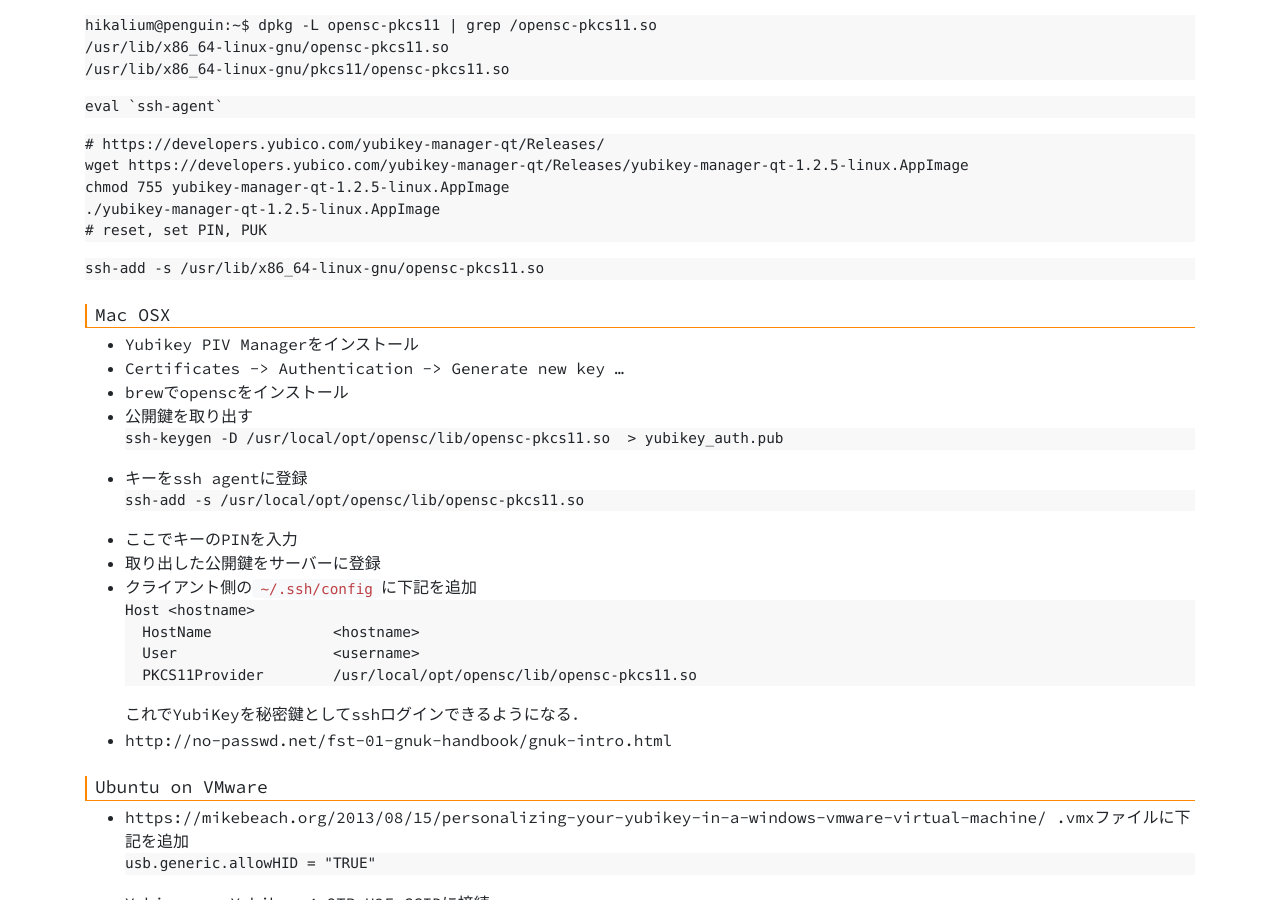
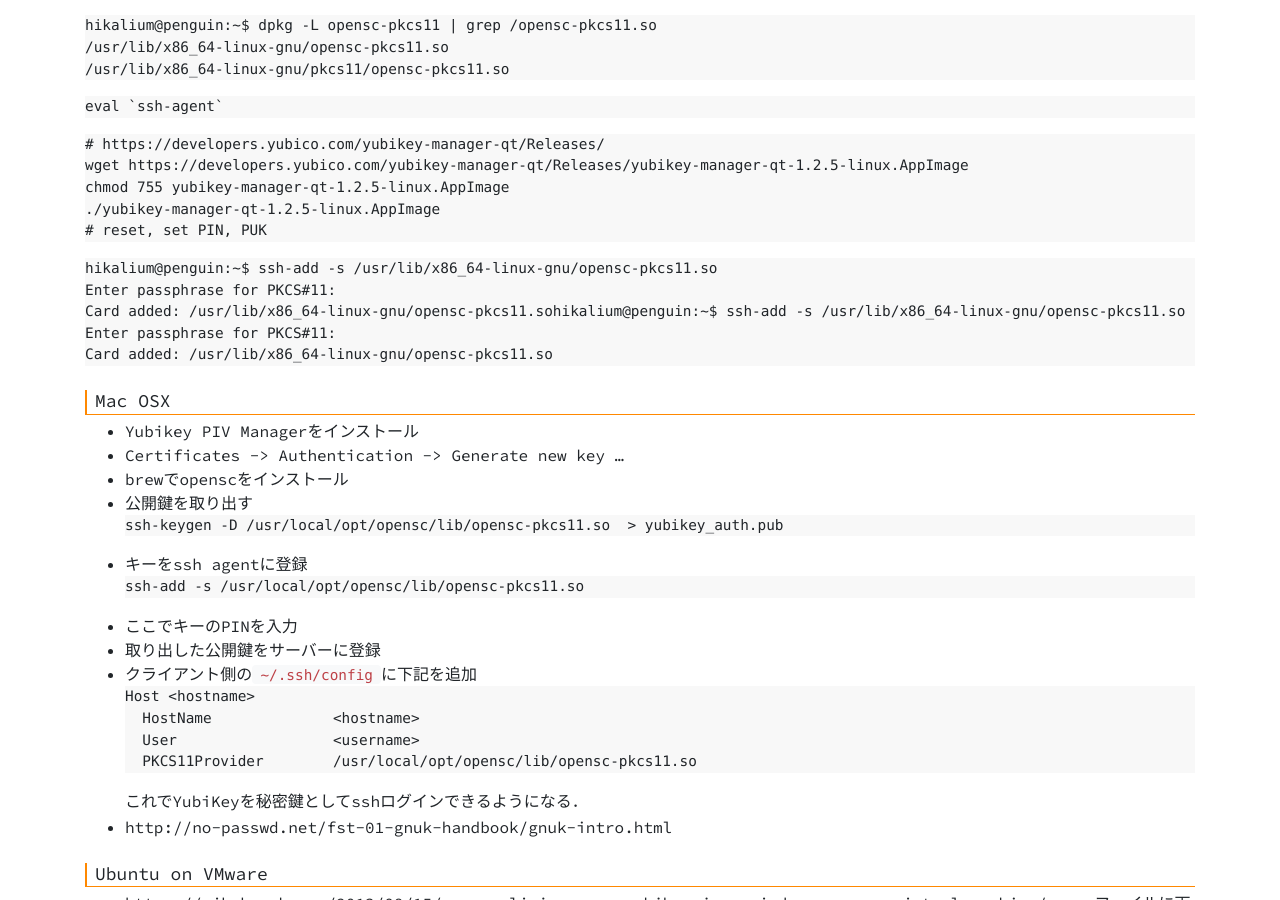
Before and after one commit to hikalium/hikalium.com, a Jekyll site: the page built from pages/note/yubikey.md, in a window 1280 px wide and 900 px high, scrolled down 496 px. Built offline with Jekyll 4.4.1, drawn with Linux system fonts in a browser that asks for light colours; our own code applies the rules of GitHub Pages for plain Markdown files.

Commit message:
Update yubikey.md

````diff
--- a/pages/note/yubikey.md
+++ b/pages/note/yubikey.md
@@ -39,7 +39,11 @@ chmod 755 yubikey-manager-qt-1.2.5-linux.AppImage
 ```
 
 ```
-ssh-add -s /usr/lib/x86_64-linux-gnu/opensc-pkcs11.so
+hikalium@penguin:~$ ssh-add -s /usr/lib/x86_64-linux-gnu/opensc-pkcs11.so
+Enter passphrase for PKCS#11:
+Card added: /usr/lib/x86_64-linux-gnu/opensc-pkcs11.sohikalium@penguin:~$ ssh-add -s /usr/lib/x86_64-linux-gnu/opensc-pkcs11.so
+Enter passphrase for PKCS#11:
+Card added: /usr/lib/x86_64-linux-gnu/opensc-pkcs11.so
 ```
 
 
````
